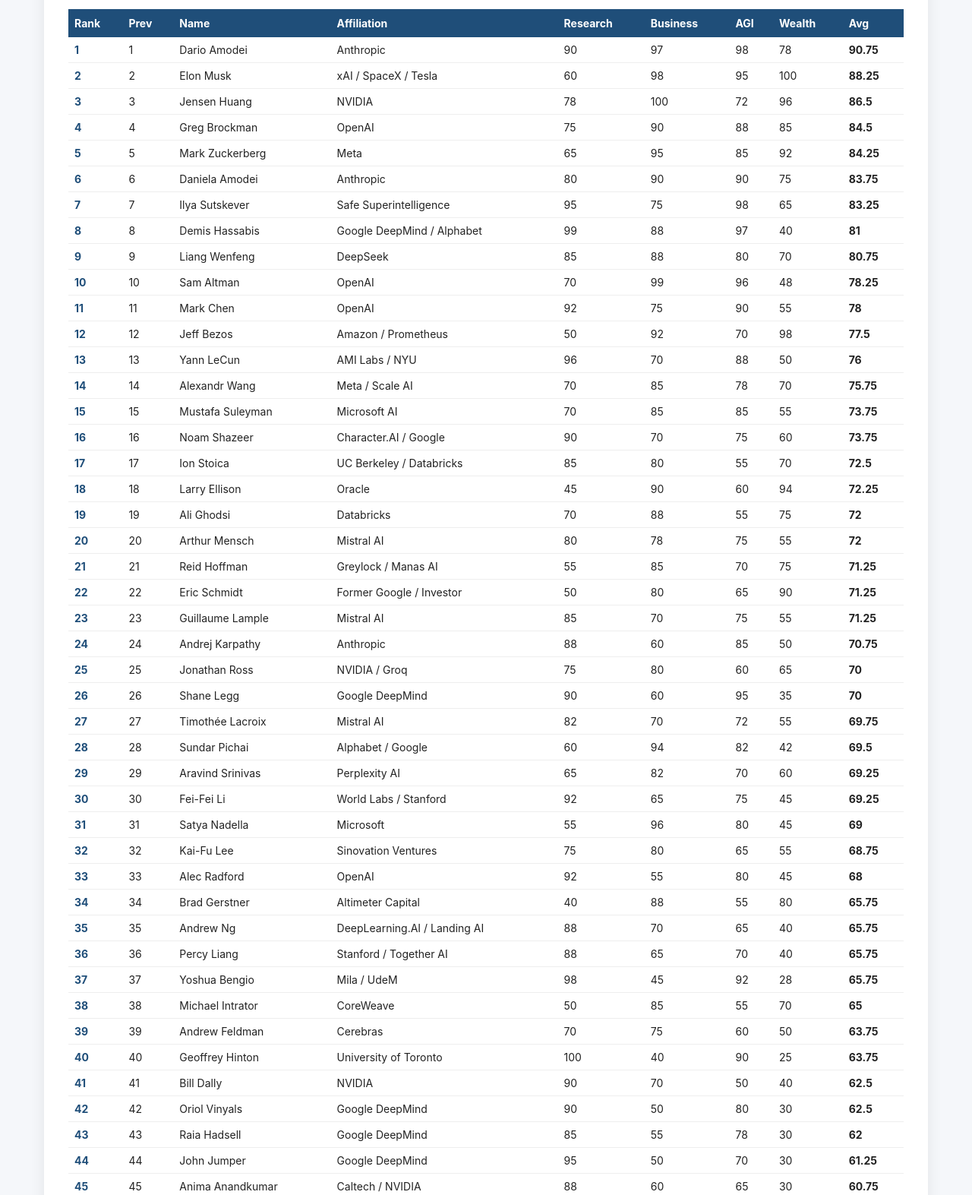
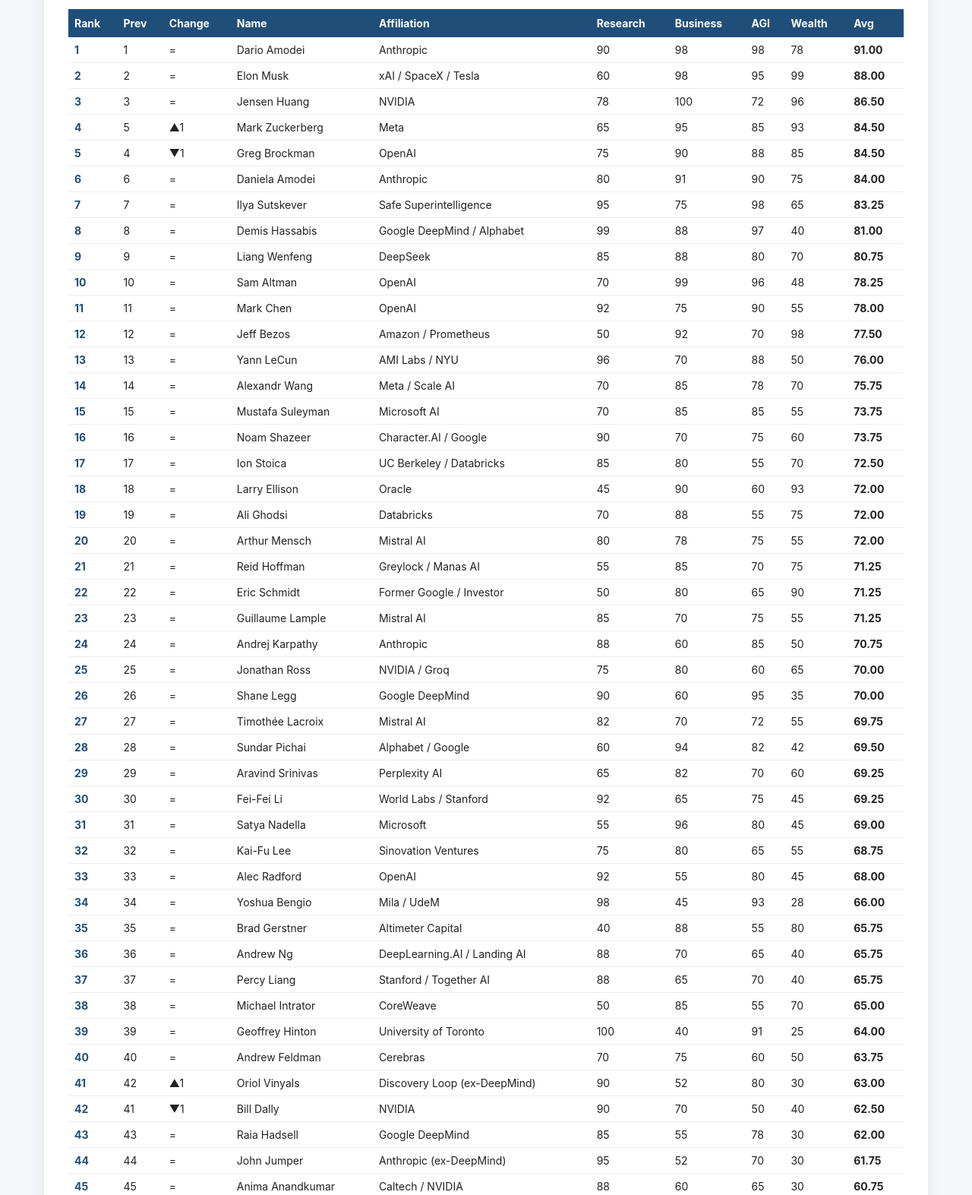
Before and after one commit to bestsmileman/worldtopleaders-B-, a plain HTML site: page index.html in a window 1280 px wide. Shown: the part 160-1733 px from the top of the page at 76% size. Drawn offline with Linux system fonts and the light colour scheme.

Commit message:
Daily update 2026-10-02

```diff
--- a/index.html
+++ b/index.html
@@ -3,7 +3,7 @@
 <head>
 <meta charset="UTF-8">
 <meta name="viewport" content="width=device-width, initial-scale=1.0">
-<title>World Top Leaders — AI Leaders Top 50 | 2026-09-28</title>
+<title>World Top Leaders — AI Leaders Top 50 | 2026-10-02</title>
 <style>
 body { font-family: -apple-system, BlinkMacSystemFont, 'Segoe UI', Roboto, Arial, sans-serif; margin: 0; padding: 20px; background: #f5f7fa; color: #222; }
 .container { max-width: 1100px; margin: 0 auto; background: #fff; border-radius: 12px; box-shadow: 0 4px 20px rgba(0,0,0,0.08); padding: 32px; }
@@ -20,67 +20,67 @@
 <body>
 <div class="container">
 <h1>World Top Leaders</h1>
-<p class="sub">AI Leaders Top 50 · Updated 2026-09-28 · Public sources only</p>
+<p class="sub">AI Leaders Top 50 · Updated 2026-10-02 · Public sources only</p>
 <table>
 <thead>
-<tr><th>Rank</th><th>Prev</th><th>Name</th><th>Affiliation</th><th>Research</th><th>Business</th><th>AGI</th><th>Wealth</th><th>Avg</th></tr>
+<tr><th>Rank</th><th>Prev</th><th>Change</th><th>Name</th><th>Affiliation</th><th>Research</th><th>Business</th><th>AGI</th><th>Wealth</th><th>Avg</th></tr>
 </thead>
 <tbody>
-<tr><td class="rank">1</td><td>1</td><td>Dario Amodei</td><td>Anthropic</td><td>90</td><td>97</td><td>98</td><td>78</td><td><b>90.75</b></td></tr>
-<tr><td class="rank">2</td><td>2</td><td>Elon Musk</td><td>xAI / SpaceX / Tesla</td><td>60</td><td>98</td><td>95</td><td>100</td><td><b>88.25</b></td></tr>
-<tr><td class="rank">3</td><td>3</td><td>Jensen Huang</td><td>NVIDIA</td><td>78</td><td>100</td><td>72</td><td>96</td><td><b>86.5</b></td></tr>
-<tr><td class="rank">4</td><td>4</td><td>Greg Brockman</td><td>OpenAI</td><td>75</td><td>90</td><td>88</td><td>85</td><td><b>84.5</b></td></tr>
-<tr><td class="rank">5</td><td>5</td><td>Mark Zuckerberg</td><td>Meta</td><td>65</td><td>95</td><td>85</td><td>92</td><td><b>84.25</b></td></tr>
-<tr><td class="rank">6</td><td>6</td><td>Daniela Amodei</td><td>Anthropic</td><td>80</td><td>90</td><td>90</td><td>75</td><td><b>83.75</b></td></tr>
-<tr><td class="rank">7</td><td>7</td><td>Ilya Sutskever</td><td>Safe Superintelligence</td><td>95</td><td>75</td><td>98</td><td>65</td><td><b>83.25</b></td></tr>
-<tr><td class="rank">8</td><td>8</td><td>Demis Hassabis</td><td>Google DeepMind / Alphabet</td><td>99</td><td>88</td><td>97</td><td>40</td><td><b>81</b></td></tr>
-<tr><td class="rank">9</td><td>9</td><td>Liang Wenfeng</td><td>DeepSeek</td><td>85</td><td>88</td><td>80</td><td>70</td><td><b>80.75</b></td></tr>
-<tr><td class="rank">10</td><td>10</td><td>Sam Altman</td><td>OpenAI</td><td>70</td><td>99</td><td>96</td><td>48</td><td><b>78.25</b></td></tr>
-<tr><td class="rank">11</td><td>11</td><td>Mark Chen</td><td>OpenAI</td><td>92</td><td>75</td><td>90</td><td>55</td><td><b>78</b></td></tr>
-<tr><td class="rank">12</td><td>12</td><td>Jeff Bezos</td><td>Amazon / Prometheus</td><td>50</td><td>92</td><td>70</td><td>98</td><td><b>77.5</b></td></tr>
-<tr><td class="rank">13</td><td>13</td><td>Yann LeCun</td><td>AMI Labs / NYU</td><td>96</td><td>70</td><td>88</td><td>50</td><td><b>76</b></td></tr>
-<tr><td class="rank">14</td><td>14</td><td>Alexandr Wang</td><td>Meta / Scale AI</td><td>70</td><td>85</td><td>78</td><td>70</td><td><b>75.75</b></td></tr>
-<tr><td class="rank">15</td><td>15</td><td>Mustafa Suleyman</td><td>Microsoft AI</td><td>70</td><td>85</td><td>85</td><td>55</td><td><b>73.75</b></td></tr>
-<tr><td class="rank">16</td><td>16</td><td>Noam Shazeer</td><td>Character.AI / Google</td><td>90</td><td>70</td><td>75</td><td>60</td><td><b>73.75</b></td></tr>
-<tr><td class="rank">17</td><td>17</td><td>Ion Stoica</td><td>UC Berkeley / Databricks</td><td>85</td><td>80</td><td>55</td><td>70</td><td><b>72.5</b></td></tr>
-<tr><td class="rank">18</td><td>18</td><td>Larry Ellison</td><td>Oracle</td><td>45</td><td>90</td><td>60</td><td>94</td><td><b>72.25</b></td></tr>
-<tr><td class="rank">19</td><td>19</td><td>Ali Ghodsi</td><td>Databricks</td><td>70</td><td>88</td><td>55</td><td>75</td><td><b>72</b></td></tr>
-<tr><td class="rank">20</td><td>20</td><td>Arthur Mensch</td><td>Mistral AI</td><td>80</td><td>78</td><td>75</td><td>55</td><td><b>72</b></td></tr>
-<tr><td class="rank">21</td><td>21</td><td>Reid Hoffman</td><td>Greylock / Manas AI</td><td>55</td><td>85</td><td>70</td><td>75</td><td><b>71.25</b></td></tr>
-<tr><td class="rank">22</td><td>22</td><td>Eric Schmidt</td><td>Former Google / Investor</td><td>50</td><td>80</td><td>65</td><td>90</td><td><b>71.25</b></td></tr>
-<tr><td class="rank">23</td><td>23</td><td>Guillaume Lample</td><td>Mistral AI</td><td>85</td><td>70</td><td>75</td><td>55</td><td><b>71.25</b></td></tr>
-<tr><td class="rank">24</td><td>24</td><td>Andrej Karpathy</td><td>Anthropic</td><td>88</td><td>60</td><td>85</td><td>50</td><td><b>70.75</b></td></tr>
-<tr><td class="rank">25</td><td>25</td><td>Jonathan Ross</td><td>NVIDIA / Groq</td><td>75</td><td>80</td><td>60</td><td>65</td><td><b>70</b></td></tr>
-<tr><td class="rank">26</td><td>26</td><td>Shane Legg</td><td>Google DeepMind</td><td>90</td><td>60</td><td>95</td><td>35</td><td><b>70</b></td></tr>
-<tr><td class="rank">27</td><td>27</td><td>Timothée Lacroix</td><td>Mistral AI</td><td>82</td><td>70</td><td>72</td><td>55</td><td><b>69.75</b></td></tr>
-<tr><td class="rank">28</td><td>28</td><td>Sundar Pichai</td><td>Alphabet / Google</td><td>60</td><td>94</td><td>82</td><td>42</td><td><b>69.5</b></td></tr>
-<tr><td class="rank">29</td><td>29</td><td>Aravind Srinivas</td><td>Perplexity AI</td><td>65</td><td>82</td><td>70</td><td>60</td><td><b>69.25</b></td></tr>
-<tr><td class="rank">30</td><td>30</td><td>Fei-Fei Li</td><td>World Labs / Stanford</td><td>92</td><td>65</td><td>75</td><td>45</td><td><b>69.25</b></td></tr>
-<tr><td class="rank">31</td><td>31</td><td>Satya Nadella</td><td>Microsoft</td><td>55</td><td>96</td><td>80</td><td>45</td><td><b>69</b></td></tr>
-<tr><td class="rank">32</td><td>32</td><td>Kai-Fu Lee</td><td>Sinovation Ventures</td><td>75</td><td>80</td><td>65</td><td>55</td><td><b>68.75</b></td></tr>
-<tr><td class="rank">33</td><td>33</td><td>Alec Radford</td><td>OpenAI</td><td>92</td><td>55</td><td>80</td><td>45</td><td><b>68</b></td></tr>
-<tr><td class="rank">34</td><td>34</td><td>Brad Gerstner</td><td>Altimeter Capital</td><td>40</td><td>88</td><td>55</td><td>80</td><td><b>65.75</b></td></tr>
-<tr><td class="rank">35</td><td>35</td><td>Andrew Ng</td><td>DeepLearning.AI / Landing AI</td><td>88</td><td>70</td><td>65</td><td>40</td><td><b>65.75</b></td></tr>
-<tr><td class="rank">36</td><td>36</td><td>Percy Liang</td><td>Stanford / Together AI</td><td>88</td><td>65</td><td>70</td><td>40</td><td><b>65.75</b></td></tr>
-<tr><td class="rank">37</td><td>37</td><td>Yoshua Bengio</td><td>Mila / UdeM</td><td>98</td><td>45</td><td>92</td><td>28</td><td><b>65.75</b></td></tr>
-<tr><td class="rank">38</td><td>38</td><td>Michael Intrator</td><td>CoreWeave</td><td>50</td><td>85</td><td>55</td><td>70</td><td><b>65</b></td></tr>
-<tr><td class="rank">39</td><td>39</td><td>Andrew Feldman</td><td>Cerebras</td><td>70</td><td>75</td><td>60</td><td>50</td><td><b>63.75</b></td></tr>
-<tr><td class="rank">40</td><td>40</td><td>Geoffrey Hinton</td><td>University of Toronto</td><td>100</td><td>40</td><td>90</td><td>25</td><td><b>63.75</b></td></tr>
-<tr><td class="rank">41</td><td>41</td><td>Bill Dally</td><td>NVIDIA</td><td>90</td><td>70</td><td>50</td><td>40</td><td><b>62.5</b></td></tr>
-<tr><td class="rank">42</td><td>42</td><td>Oriol Vinyals</td><td>Google DeepMind</td><td>90</td><td>50</td><td>80</td><td>30</td><td><b>62.5</b></td></tr>
-<tr><td class="rank">43</td><td>43</td><td>Raia Hadsell</td><td>Google DeepMind</td><td>85</td><td>55</td><td>78</td><td>30</td><td><b>62</b></td></tr>
-<tr><td class="rank">44</td><td>44</td><td>John Jumper</td><td>Google DeepMind</td><td>95</td><td>50</td><td>70</td><td>30</td><td><b>61.25</b></td></tr>
-<tr><td class="rank">45</td><td>45</td><td>Anima Anandkumar</td><td>Caltech / NVIDIA</td><td>88</td><td>60</td><td>65</td><td>30</td><td><b>60.75</b></td></tr>
-<tr><td class="rank">46</td><td>46</td><td>Sarah Friar</td><td>OpenAI</td><td>40</td><td>90</td><td>60</td><td>50</td><td><b>60</b></td></tr>
-<tr><td class="rank">47</td><td>47</td><td>Emad Mostaque</td><td>Stability AI (ex)</td><td>70</td><td>65</td><td>60</td><td>40</td><td><b>58.75</b></td></tr>
-<tr><td class="rank">48</td><td>48</td><td>Joelle Pineau</td><td>Meta / McGill</td><td>85</td><td>55</td><td>70</td><td>25</td><td><b>58.75</b></td></tr>
-<tr><td class="rank">49</td><td>49</td><td>Stuart Russell</td><td>UC Berkeley</td><td>92</td><td>35</td><td>88</td><td>20</td><td><b>58.75</b></td></tr>
-<tr><td class="rank">50</td><td>50</td><td>Chris Manning</td><td>Stanford</td><td>90</td><td>40</td><td>60</td><td>20</td><td><b>52.5</b></td></tr>
+<tr><td class="rank">1</td><td>1</td><td class="chg">=</td><td>Dario Amodei</td><td>Anthropic</td><td>90</td><td>98</td><td>98</td><td>78</td><td><b>91.00</b></td></tr>
+<tr><td class="rank">2</td><td>2</td><td class="chg">=</td><td>Elon Musk</td><td>xAI / SpaceX / Tesla</td><td>60</td><td>98</td><td>95</td><td>99</td><td><b>88.00</b></td></tr>
+<tr><td class="rank">3</td><td>3</td><td class="chg">=</td><td>Jensen Huang</td><td>NVIDIA</td><td>78</td><td>100</td><td>72</td><td>96</td><td><b>86.50</b></td></tr>
+<tr><td class="rank">4</td><td>5</td><td class="chg">&#9650;1</td><td>Mark Zuckerberg</td><td>Meta</td><td>65</td><td>95</td><td>85</td><td>93</td><td><b>84.50</b></td></tr>
+<tr><td class="rank">5</td><td>4</td><td class="chg">&#9660;1</td><td>Greg Brockman</td><td>OpenAI</td><td>75</td><td>90</td><td>88</td><td>85</td><td><b>84.50</b></td></tr>
+<tr><td class="rank">6</td><td>6</td><td class="chg">=</td><td>Daniela Amodei</td><td>Anthropic</td><td>80</td><td>91</td><td>90</td><td>75</td><td><b>84.00</b></td></tr>
+<tr><td class="rank">7</td><td>7</td><td class="chg">=</td><td>Ilya Sutskever</td><td>Safe Superintelligence</td><td>95</td><td>75</td><td>98</td><td>65</td><td><b>83.25</b></td></tr>
+<tr><td class="rank">8</td><td>8</td><td class="chg">=</td><td>Demis Hassabis</td><td>Google DeepMind / Alphabet</td><td>99</td><td>88</td><td>97</td><td>40</td><td><b>81.00</b></td></tr>
+<tr><td class="rank">9</td><td>9</td><td class="chg">=</td><td>Liang Wenfeng</td><td>DeepSeek</td><td>85</td><td>88</td><td>80</td><td>70</td><td><b>80.75</b></td></tr>
+<tr><td class="rank">10</td><td>10</td><td class="chg">=</td><td>Sam Altman</td><td>OpenAI</td><td>70</td><td>99</td><td>96</td><td>48</td><td><b>78.25</b></td></tr>
+<tr><td class="rank">11</td><td>11</td><td class="chg">=</td><td>Mark Chen</td><td>OpenAI</td><td>92</td><td>75</td><td>90</td><td>55</td><td><b>78.00</b></td></tr>
+<tr><td class="rank">12</td><td>12</td><td class="chg">=</td><td>Jeff Bezos</td><td>Amazon / Prometheus</td><td>50</td><td>92</td><td>70</td><td>98</td><td><b>77.50</b></td></tr>
+<tr><td class="rank">13</td><td>13</td><td class="chg">=</td><td>Yann LeCun</td><td>AMI Labs / NYU</td><td>96</td><td>70</td><td>88</td><td>50</td><td><b>76.00</b></td></tr>
+<tr><td class="rank">14</td><td>14</td><td class="chg">=</td><td>Alexandr Wang</td><td>Meta / Scale AI</td><td>70</td><td>85</td><td>78</td><td>70</td><td><b>75.75</b></td></tr>
+<tr><td class="rank">15</td><td>15</td><td class="chg">=</td><td>Mustafa Suleyman</td><td>Microsoft AI</td><td>70</td><td>85</td><td>85</td><td>55</td><td><b>73.75</b></td></tr>
+<tr><td class="rank">16</td><td>16</td><td class="chg">=</td><td>Noam Shazeer</td><td>Character.AI / Google</td><td>90</td><td>70</td><td>75</td><td>60</td><td><b>73.75</b></td></tr>
+<tr><td class="rank">17</td><td>17</td><td class="chg">=</td><td>Ion Stoica</td><td>UC Berkeley / Databricks</td><td>85</td><td>80</td><td>55</td><td>70</td><td><b>72.50</b></td></tr>
+<tr><td class="rank">18</td><td>18</td><td class="chg">=</td><td>Larry Ellison</td><td>Oracle</td><td>45</td><td>90</td><td>60</td><td>93</td><td><b>72.00</b></td></tr>
+<tr><td class="rank">19</td><td>19</td><td class="chg">=</td><td>Ali Ghodsi</td><td>Databricks</td><td>70</td><td>88</td><td>55</td><td>75</td><td><b>72.00</b></td></tr>
+<tr><td class="rank">20</td><td>20</td><td class="chg">=</td><td>Arthur Mensch</td><td>Mistral AI</td><td>80</td><td>78</td><td>75</td><td>55</td><td><b>72.00</b></td></tr>
+<tr><td class="rank">21</td><td>21</td><td class="chg">=</td><td>Reid Hoffman</td><td>Greylock / Manas AI</td><td>55</td><td>85</td><td>70</td><td>75</td><td><b>71.25</b></td></tr>
+<tr><td class="rank">22</td><td>22</td><td class="chg">=</td><td>Eric Schmidt</td><td>Former Google / Investor</td><td>50</td><td>80</td><td>65</td><td>90</td><td><b>71.25</b></td></tr>
+<tr><td class="rank">23</td><td>23</td><td class="chg">=</td><td>Guillaume Lample</td><td>Mistral AI</td><td>85</td><td>70</td><td>75</td><td>55</td><td><b>71.25</b></td></tr>
+<tr><td class="rank">24</td><td>24</td><td class="chg">=</td><td>Andrej Karpathy</td><td>Anthropic</td><td>88</td><td>60</td><td>85</td><td>50</td><td><b>70.75</b></td></tr>
+<tr><td class="rank">25</td><td>25</td><td class="chg">=</td><td>Jonathan Ross</td><td>NVIDIA / Groq</td><td>75</td><td>80</td><td>60</td><td>65</td><td><b>70.00</b></td></tr>
+<tr><td class="rank">26</td><td>26</td><td class="chg">=</td><td>Shane Legg</td><td>Google DeepMind</td><td>90</td><td>60</td><td>95</td><td>35</td><td><b>70.00</b></td></tr>
+<tr><td class="rank">27</td><td>27</td><td class="chg">=</td><td>Timothée Lacroix</td><td>Mistral AI</td><td>82</td><td>70</td><td>72</td><td>55</td><td><b>69.75</b></td></tr>
+<tr><td class="rank">28</td><td>28</td><td class="chg">=</td><td>Sundar Pichai</td><td>Alphabet / Google</td><td>60</td><td>94</td><td>82</td><td>42</td><td><b>69.50</b></td></tr>
+<tr><td class="rank">29</td><td>29</td><td class="chg">=</td><td>Aravind Srinivas</td><td>Perplexity AI</td><td>65</td><td>82</td><td>70</td><td>60</td><td><b>69.25</b></td></tr>
+<tr><td class="rank">30</td><td>30</td><td class="chg">=</td><td>Fei-Fei Li</td><td>World Labs / Stanford</td><td>92</td><td>65</td><td>75</td><td>45</td><td><b>69.25</b></td></tr>
+<tr><td class="rank">31</td><td>31</td><td class="chg">=</td><td>Satya Nadella</td><td>Microsoft</td><td>55</td><td>96</td><td>80</td><td>45</td><td><b>69.00</b></td></tr>
+<tr><td class="rank">32</td><td>32</td><td class="chg">=</td><td>Kai-Fu Lee</td><td>Sinovation Ventures</td><td>75</td><td>80</td><td>65</td><td>55</td><td><b>68.75</b></td></tr>
+<tr><td class="rank">33</td><td>33</td><td class="chg">=</td><td>Alec Radford</td><td>OpenAI</td><td>92</td><td>55</td><td>80</td><td>45</td><td><b>68.00</b></td></tr>
+<tr><td class="rank">34</td><td>34</td><td class="chg">=</td><td>Yoshua Bengio</td><td>Mila / UdeM</td><td>98</td><td>45</td><td>93</td><td>28</td><td><b>66.00</b></td></tr>
+<tr><td class="rank">35</td><td>35</td><td class="chg">=</td><td>Brad Gerstner</td><td>Altimeter Capital</td><td>40</td><td>88</td><td>55</td><td>80</td><td><b>65.75</b></td></tr>
+<tr><td class="rank">36</td><td>36</td><td class="chg">=</td><td>Andrew Ng</td><td>DeepLearning.AI / Landing AI</td><td>88</td><td>70</td><td>65</td><td>40</td><td><b>65.75</b></td></tr>
+<tr><td class="rank">37</td><td>37</td><td class="chg">=</td><td>Percy Liang</td><td>Stanford / Together AI</td><td>88</td><td>65</td><td>70</td><td>40</td><td><b>65.75</b></td></tr>
+<tr><td class="rank">38</td><td>38</td><td class="chg">=</td><td>Michael Intrator</td><td>CoreWeave</td><td>50</td><td>85</td><td>55</td><td>70</td><td><b>65.00</b></td></tr>
+<tr><td class="rank">39</td><td>39</td><td class="chg">=</td><td>Geoffrey Hinton</td><td>University of Toronto</td><td>100</td><td>40</td><td>91</td><td>25</td><td><b>64.00</b></td></tr>
+<tr><td class="rank">40</td><td>40</td><td class="chg">=</td><td>Andrew Feldman</td><td>Cerebras</td><td>70</td><td>75</td><td>60</td><td>50</td><td><b>63.75</b></td></tr>
+<tr><td class="rank">41</td><td>42</td><td class="chg">&#9650;1</td><td>Oriol Vinyals</td><td>Discovery Loop (ex-DeepMind)</td><td>90</td><td>52</td><td>80</td><td>30</td><td><b>63.00</b></td></tr>
+<tr><td class="rank">42</td><td>41</td><td class="chg">&#9660;1</td><td>Bill Dally</td><td>NVIDIA</td><td>90</td><td>70</td><td>50</td><td>40</td><td><b>62.50</b></td></tr>
+<tr><td class="rank">43</td><td>43</td><td class="chg">=</td><td>Raia Hadsell</td><td>Google DeepMind</td><td>85</td><td>55</td><td>78</td><td>30</td><td><b>62.00</b></td></tr>
+<tr><td class="rank">44</td><td>44</td><td class="chg">=</td><td>John Jumper</td><td>Anthropic (ex-DeepMind)</td><td>95</td><td>52</td><td>70</td><td>30</td><td><b>61.75</b></td></tr>
+<tr><td class="rank">45</td><td>45</td><td class="chg">=</td><td>Anima Anandkumar</td><td>Caltech / NVIDIA</td><td>88</td><td>60</td><td>65</td><td>30</td><td><b>60.75</b></td></tr>
+<tr><td class="rank">46</td><td>46</td><td class="chg">=</td><td>Sarah Friar</td><td>OpenAI</td><td>40</td><td>90</td><td>60</td><td>50</td><td><b>60.00</b></td></tr>
+<tr><td class="rank">47</td><td>47</td><td class="chg">=</td><td>Emad Mostaque</td><td>Stability AI (ex)</td><td>70</td><td>65</td><td>60</td><td>40</td><td><b>58.75</b></td></tr>
+<tr><td class="rank">48</td><td>48</td><td class="chg">=</td><td>Joelle Pineau</td><td>Meta / McGill</td><td>85</td><td>55</td><td>70</td><td>25</td><td><b>58.75</b></td></tr>
+<tr><td class="rank">49</td><td>49</td><td class="chg">=</td><td>Stuart Russell</td><td>UC Berkeley</td><td>92</td><td>35</td><td>88</td><td>20</td><td><b>58.75</b></td></tr>
+<tr><td class="rank">50</td><td>50</td><td class="chg">=</td><td>Chris Manning</td><td>Stanford</td><td>90</td><td>40</td><td>60</td><td>20</td><td><b>52.50</b></td></tr>
 </tbody>
 </table>
 <footer>
 Scores (0–100): Research · Business · AGI · Wealth. Rank by arithmetic mean. Tie-break: Business > Research > AGI > Wealth.<br>
-Data from TIME100 AI 2026, Forbes, Bloomberg, company announcements. Journalistic synthesis. Updated daily.
+Data from TIME100 AI 2026, Data Innovation AI-100 Q3 2026, Forbes (Oct 1, 2026), company announcements. Journalistic synthesis. Updated daily.
 </footer>
 </div>
 </body>
```
